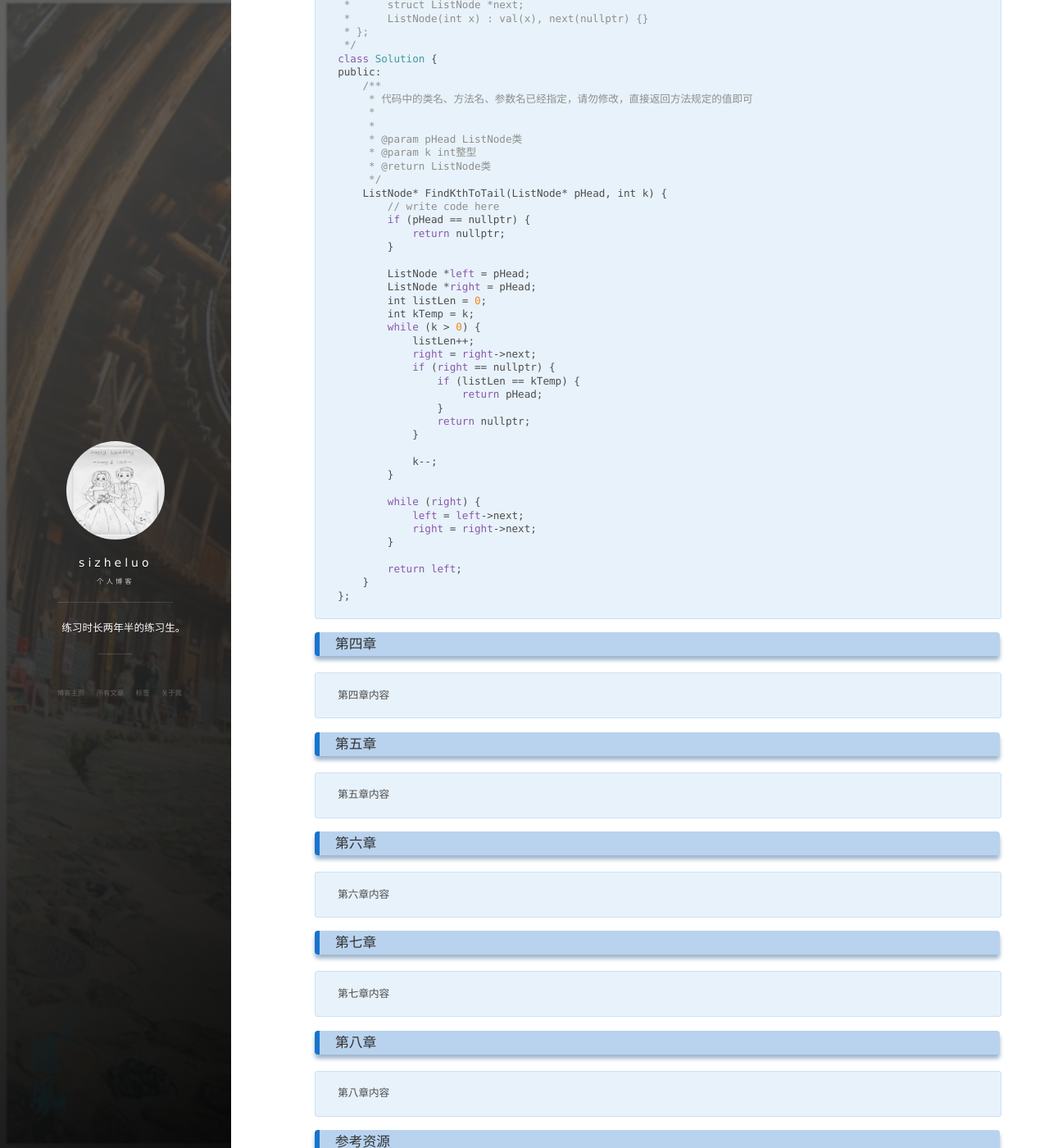
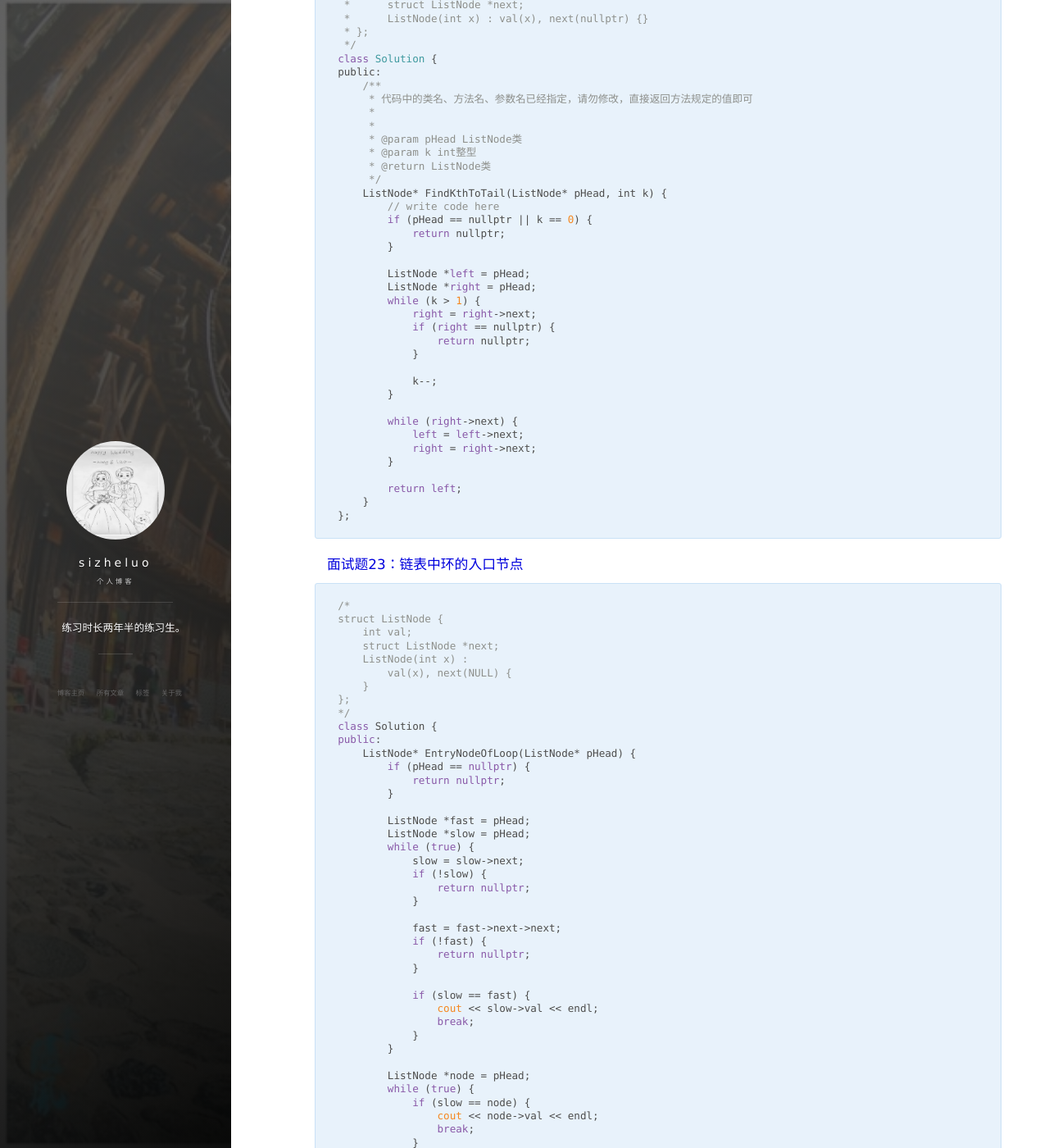
Before and after one commit to SizheLuo/Sizheluo.github.io, a Jekyll site: the page built from _posts/2023-03-19-JZ_Note.md, in a window 1280 px wide and 1400 px high, scrolled down 21688 px. Shown: the whole window at 82% size. Built offline with Jekyll 4.4.1, drawn with Linux system fonts in a browser that asks for light colours; nearby versions of some CDN libraries; comment, search, counter and statistics services are not loaded; some of the changed text lies outside the part shown.

Commit message:
add JZ 23~24

```diff
--- a/_posts/2023-03-19-JZ_Note.md
+++ b/_posts/2023-03-19-JZ_Note.md
@@ -992,7 +992,7 @@ tag: 算法
 	    }
 	};
 
-#### 面试题21：调整数组顺序使奇数位于偶数前面 ####
+#### 面试题22：链表中倒数最后k个节点 ####
 
 ![](https://s3.uuu.ovh/imgs/2023/03/22/d64b5610beff634c.png)
 
@@ -1015,33 +1015,118 @@ tag: 算法
 	     */
 	    ListNode* FindKthToTail(ListNode* pHead, int k) {
 	        // write code here
-	        if (pHead == nullptr) {
+	        if (pHead == nullptr || k == 0) {
 	            return nullptr;
 	        }
 
 	        ListNode *left = pHead;
 	        ListNode *right = pHead;
-	        int listLen = 0;
-	        int kTemp = k;
-	        while (k > 0) {
-	            listLen++;
+	        while (k > 1) {
 	            right = right->next;
 	            if (right == nullptr) {
-	                if (listLen == kTemp) {
-	                    return pHead;
-	                }
 	                return nullptr;
 	            }
 
 	            k--;
 	        }
 
-	        while (right) {
+	        while (right->next) {
 	            left = left->next;
 	            right = right->next;
 	        }
 
 	        return left;
+	    }
+	};
+
+#### <font color="#0000dd">面试题23：链表中环的入口节点</font><br /> ####
+
+
+
+	/*
+	struct ListNode {
+	    int val;
+	    struct ListNode *next;
+	    ListNode(int x) :
+	        val(x), next(NULL) {
+	    }
+	};
+	*/
+	class Solution {
+	public:
+	    ListNode* EntryNodeOfLoop(ListNode* pHead) {
+	        if (pHead == nullptr) {
+	            return nullptr;
+	        }
+
+	        ListNode *fast = pHead;
+	        ListNode *slow = pHead;
+	        while (true) {
+	            slow = slow->next;
+	            if (!slow) {
+	                return nullptr;
+	            }
+
+	            fast = fast->next->next;
+	            if (!fast) {
+	                return nullptr;
+	            }
+
+	            if (slow == fast) {
+	                cout << slow->val << endl;
+	                break;
+	            }
+	        }
+
+	        ListNode *node = pHead;
+	        while (true) {
+	            if (slow == node) {
+	                cout << node->val << endl;
+	                break;
+	            }
+
+	            node = node->next;
+	            slow = slow->next;
+	        }
+
+	        return node;
+	    }
+	};
+
+#### 面试题24：反转链表 ####
+
+![](https://s3.uuu.ovh/imgs/2023/03/22/576e0d5fb02feca0.png)
+
+	/*
+	struct ListNode {
+		int val;
+		struct ListNode *next;
+		ListNode(int x) :
+				val(x), next(NULL) {
+		}
+	};*/
+	class Solution {
+	public:
+	    ListNode* ReverseList(ListNode* pHead) {
+			if (pHead == nullptr || pHead->next == nullptr) {
+				return pHead;
+			}
+
+			ListNode *next = pHead->next;
+			ListNode *tempNode = next->next;
+			pHead->next = nullptr;
+			next->next = pHead;
+			ListNode *pre = next;
+			next = tempNode;
+
+			while (next) {
+				ListNode *temp = next->next;
+				next->next = pre;
+				pre = next;
+				next = temp;
+			}
+
+			return pre;
 	    }
 	};
 
```
